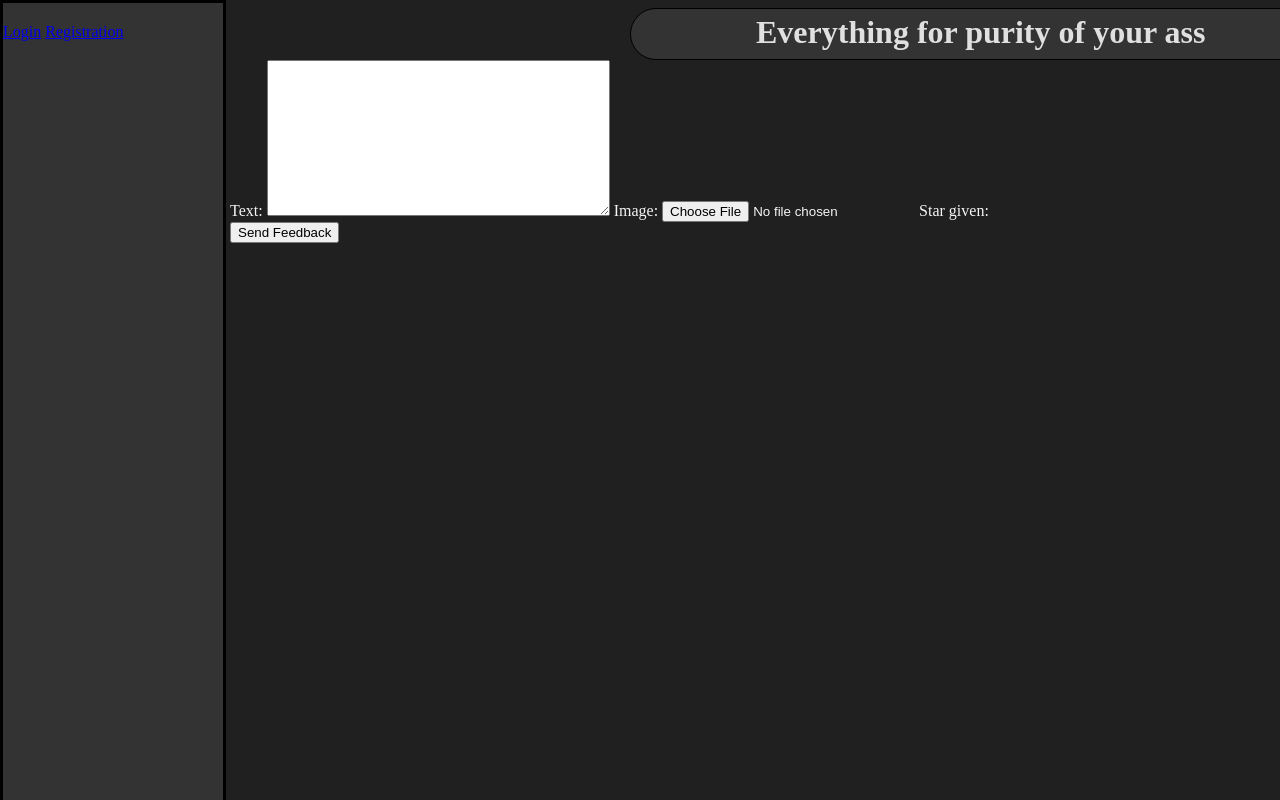
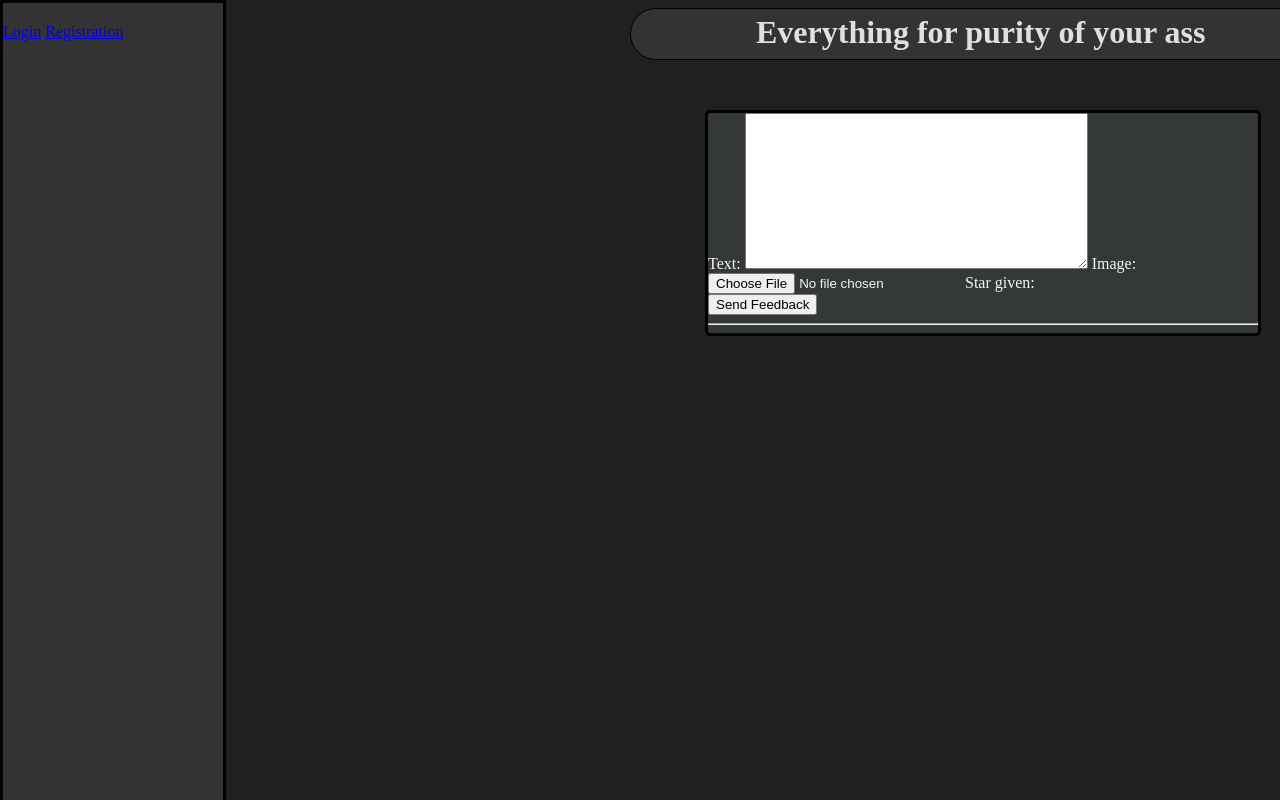
Before and after one commit to IglKa/PlumbingStore, a Django app: template PlumbingStore/templates/marketapp/feedback-section.html in a window 1280 px wide; the page is wider, and only the part inside the window is pictured. Run offline with Django 4.2, Linux system fonts and the light colour scheme; the template is opened without the code that fills it: values that come from a table or form of the project are taken from there, others are empty; parts of the project's set-up code (start-up, migrations or seed data) failed here and were passed over.

Commit message:
comment section update

```diff
--- a/PlumbingStore/static/marketapp/css/feedback-section.css
+++ b/PlumbingStore/static/marketapp/css/feedback-section.css
@@ -1,3 +1,19 @@
 .advert-feedback-section{
+    width: 550px;
+    height: fit-content;
+    margin-left: 475px;
+    margin-top: 50px;
+    background-color: #353839;
+    border-radius: 5px;
+    border: solid black;
+}
 
+
+.advert-feedback {
+    margin-left: 50px;
+    width: fit-content;
+    height: fit-content;
+    padding: 10px;
+    border: solid black;
+    border-radius: 3px;
 }
--- a/PlumbingStore/templates/marketapp/feedback-section.html
+++ b/PlumbingStore/templates/marketapp/feedback-section.html
@@ -4,22 +4,37 @@
     PlumbingStore | {{advert_slug}} | comments
 {% endblock %}
 
+{% load static %}
+{% block css_add %}
+    <link type="text/css" href="{% static 'marketapp/css/feedback-section.css' %}" rel="stylesheet">
+    <link type="text/css" href="{% static 'marketapp/css/mainpage.css' %}" rel="stylesheet">
+{% endblock %}
+
 {% block content %}
     <div class="advert-feedback-section">
+        <div class="form-section">
+            <form href="{% url 'marketapp:feedback-section' advert_slug %}" method="post">
+                {% csrf_token %}
+                {{ form }}
+                <button type="submit">Send Feedback</button>
+            </form>
+        </div>
+        <hr>
         {% for f in object_list %}
             <div class="advert-feedback">
                 <div class="advert-feedback-head">
                     <div class="advert-feedback-head-user">
                         {{ f.user }}
                     </div>
-                    <div class="advert-feedback-head-star">
-                        {{ f.star_given }}
-                    </div>
                     <div class="advert-feedback-head-date">
                         {{ f.date_posted }}
                     </div>
                 </div>
+                <hr>
                 <div class="advert-feedback-content">
+                    <div class="advert-feedback-content-star">
+                        {{ f.star_given }}
+                    </div>
                     <div class="advert-feedback-content-text">
                         {{ f.text }}
                     </div>
@@ -29,12 +44,5 @@
                 </div>
             </div>
         {% endfor %}
-        <div class="form-section">
-            <form href="{% url 'marketapp:feedback-section' advert_slug %}" method="post">
-                {% csrf_token %}
-                {{ form }}
-                <button type="submit">Send Feedback</button>
-            </form>
-        </div>
     </div>
 {% endblock %}
```
